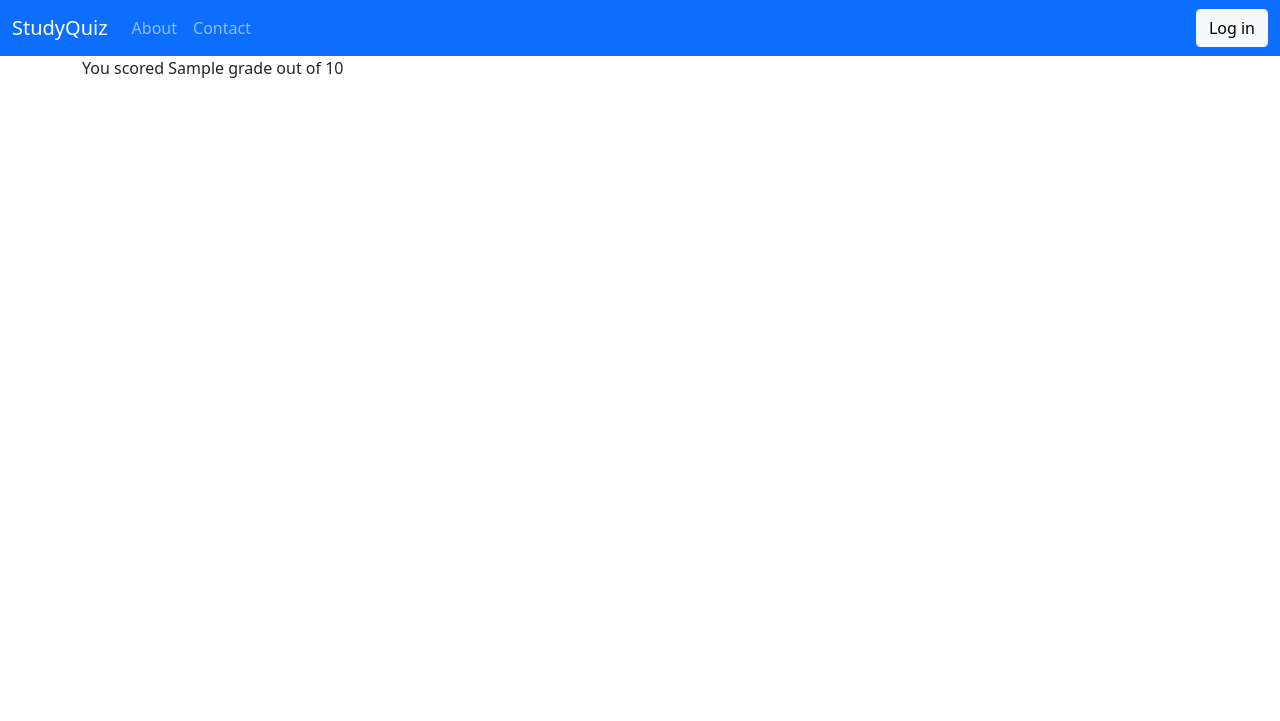
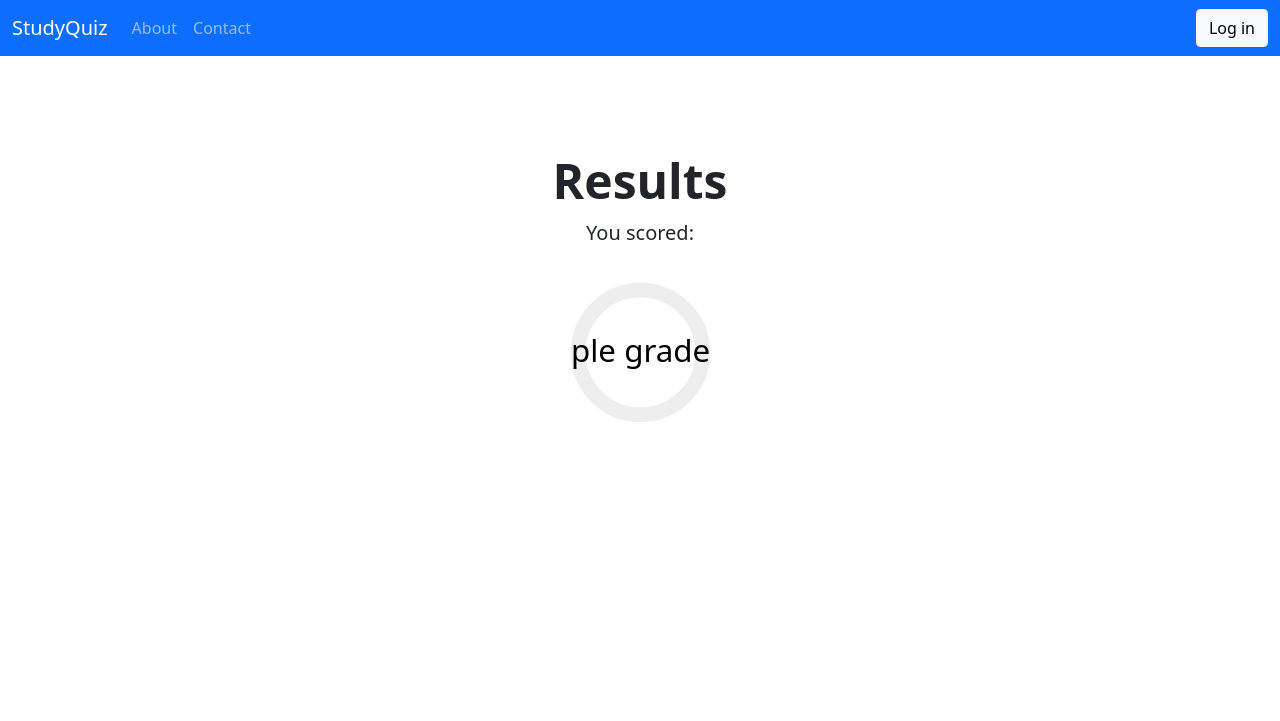
Before and after one commit to FedericoGuidi/StudyQuiz, a Django app: template studyquiz/templates/studyquiz/results.html in a window 1280 px wide. Shown: the top 721 px of the page. Run offline with Django 3.2, Linux system fonts and the light colour scheme; the template is opened without the code that fills it: most values are stand-ins (such as "Sample title", 1, 10 or a date in 2020); some libraries are stand-ins or nearby versions.

Commit message:
New Results page

```diff
--- a/studyquiz/models.py
+++ b/studyquiz/models.py
@@ -58,7 +58,9 @@ class Test(models.Model):
 class Results(models.Model):
     grade = models.IntegerField()
     total = models.IntegerField()
+    percent = models.FloatField()
 
-    def __init__(self, grade, total):
+    def __init__(self, grade, total, percent):
         self.grade = grade
         self.total = total
+        self.percent = percent
--- a/studyquiz/static/studyquiz/site.css
+++ b/studyquiz/static/studyquiz/site.css
@@ -24,3 +24,50 @@
     border-top-left-radius: 0;
     border-top-right-radius: 0;
 }
+
+/*SCORE CIRCLE PROGRESS BAR*/
+
+.flex-wrapper {
+    display: flex;
+    flex-flow: row nowrap;
+  }
+
+  .single-chart {
+    width: 33%;
+    justify-content: space-around;
+  }
+
+  .circular-chart {
+    display: block;
+    margin: 10px auto;
+    max-width: 80%;
+    max-height: 250px;
+  }
+
+  .circle-bg {
+    fill: none;
+    stroke: #eee;
+    stroke-width: 3.8;
+  }
+
+  .circle {
+    fill: none;
+    stroke-width: 2.8;
+    stroke-linecap: round;
+  }
+
+  @keyframes progress {
+    0% {
+      stroke-dasharray: 0 100;
+    }
+  }
+
+  .circular-chart .circle {
+    stroke: #4CC790;
+  }
+
+  .percentage {
+    color: #212529;
+    font-size: 0.5em;
+    text-anchor: middle;
+  }
--- a/studyquiz/templates/studyquiz/results.html
+++ b/studyquiz/templates/studyquiz/results.html
@@ -3,5 +3,28 @@
 Results
 {% endblock %}
 {% block content %}
-<p>You scored {{ results.grade }} out of {{ results.total }} </p>
+<div class="px-4 py-5 my-5 text-center">
+    <h2 class="display-5 fw-bold">Results</h2>
+    <div class="col-lg-6 mx-auto">
+        <p class="lead mb-4">You scored:</p>
+
+        <div class="flex-wrapper">
+            <div class="single-chart m-auto">
+                <svg viewBox="0 0 36 36" class="circular-chart">
+                    <path class="circle-bg" d="M18 2.0845
+                        a 15.9155 15.9155 0 0 1 0 31.831
+                        a 15.9155 15.9155 0 0 1 0 -31.831" />
+                    {% if results.grade > 0 %}
+                    <path class="circle" stroke-dasharray="{{ results.percent }}, 100" d="M18 2.0845
+                            a 15.9155 15.9155 0 0 1 0 31.831
+                            a 15.9155 15.9155 0 0 1 0 -31.831" />
+                    {% endif %}
+                    <text x="18" y="20.35" class="percentage">
+                        {{ results.grade }} / {{ results.total }}
+                    </text>
+                </svg>
+            </div>
+        </div>
+    </div>
+</div>
 {% endblock %}
--- a/studyquiz/views.py
+++ b/studyquiz/views.py
@@ -71,8 +71,10 @@ def send_exam(request):
 
 
 def results(request):
-    results = Results(request.session.get('grade'),
-                      request.session.get('total'))
+    grade = request.session.get('grade')
+    total = request.session.get('total')
+    percent = (grade * 100) / total
+    results = Results(grade, total, percent)
     return render(request, "studyquiz/results.html", {'results': results})
 
 
```
